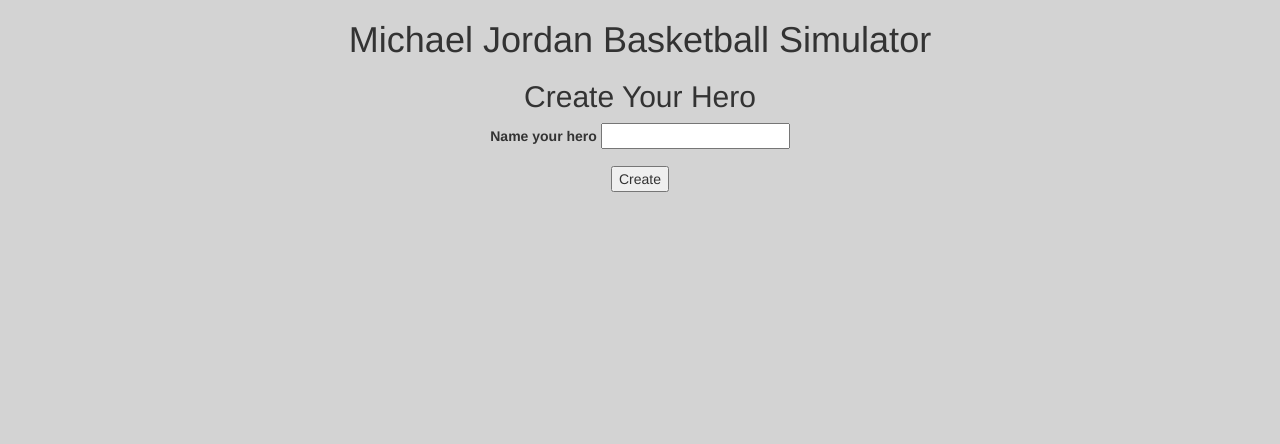
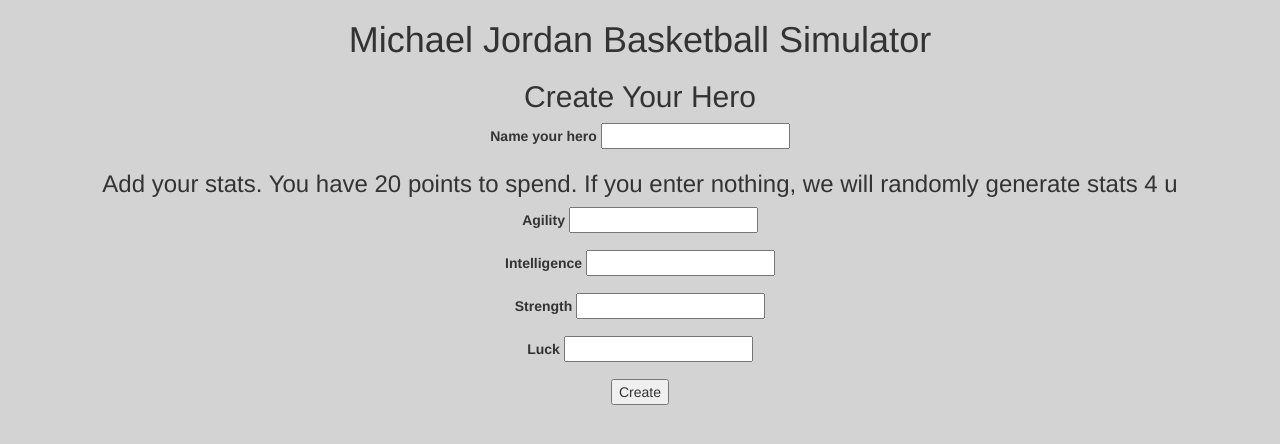
Before and after one commit to 02saliba/MJBScom, an ASP.NET Core app: page /players/new in a window 1280 px wide. Shown: the top 444 px of the page. Run offline with ASP.NET Core 8, Linux system fonts and the light colour scheme; some libraries are stand-ins or nearby versions.

Commit message:
create player with user-generated stats or randomly generated stats

```diff
--- a/MJBScom/Controllers/PlayersController.cs
+++ b/MJBScom/Controllers/PlayersController.cs
@@ -1,5 +1,6 @@
 using Microsoft.AspNetCore.Mvc;
 using MJBScom.Models;
+using System;
 
 namespace MJBScom.Controllers
 {
@@ -15,8 +16,27 @@
     [HttpPost("/players/new")]
     public ActionResult CreatePlayer()
     {
-      Player newPlayer = new Player(Request.Form["name"], 20, 20, 5, 5, 5, 5);
-      newPlayer.Save();
+      string name = Request.Form["name"];
+      int agility;
+      int intel;
+      int strength;
+      int luck;
+      if (!int.TryParse(Request.Form["agility"], out agility)) agility=0;
+      if (!int.TryParse(Request.Form["intel"], out intel)) intel=0;
+      if (!int.TryParse(Request.Form["strength"], out strength)) strength=0;
+      if (!int.TryParse(Request.Form["luck"], out luck)) luck=0;
+
+      if(agility == 0 && intel == 0 && strength == 0 && luck == 0)
+      {
+        Player newPlayer = new Player(name, 20, 20);
+        newPlayer.Save();
+      }
+      else
+      {
+        Player newPlayer = new Player(name, 20, 20, agility, intel, strength, luck);
+        newPlayer.Save();
+      }
+
       return RedirectToAction("Index", "Court");
     }
 
--- a/MJBScom/Views/Players/CreatePlayerForm.cshtml
+++ b/MJBScom/Views/Players/CreatePlayerForm.cshtml
@@ -8,5 +8,22 @@
     <label for="name">Name your hero</label>
     <input type="text" name="name">
   </div>
+  <h3>Add your stats. You have 20 points to spend. If you enter nothing, we will randomly generate stats 4 u</h3>
+  <div class="form-group">
+    <label for="agility">Agility</label>
+    <input type="number" name="agility" max=10>
+  </div>
+  <div class="form-group">
+    <label for="intel">Intelligence</label>
+    <input type="number" name="intel" max=10>
+  </div>
+  <div class="form-group">
+    <label for="strength">Strength</label>
+    <input type="number" name="strength" max=10>
+  </div>
+  <div class="form-group">
+    <label for="luck">Luck</label>
+    <input type="number" name="luck" max=10>
+  </div>
   <button type="submit">Create</button>
 </form>
```
